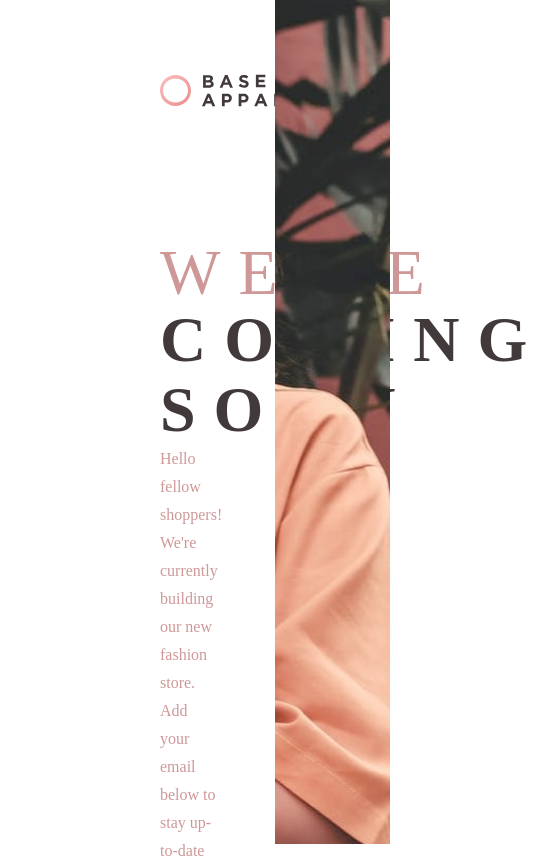
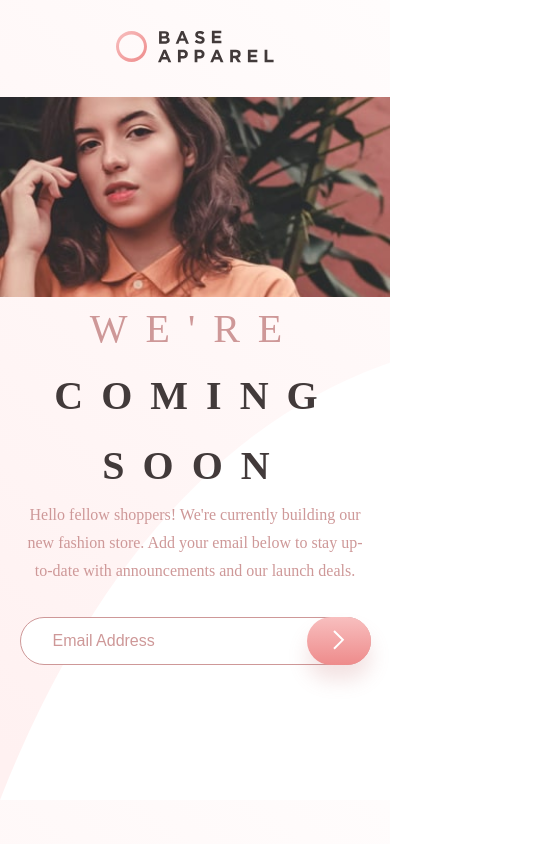
Before and after one commit to KiwiScreams/Base-Apparel-coming-soon-page, a plain HTML site: page index.html in a window 390 px wide. Shown: the top 858 px of the page, 545 px wide, since content can reach past the window. Drawn offline with Linux system fonts and the light colour scheme.

Commit message:
responsive

```diff
--- a/index.html
+++ b/index.html
@@ -14,6 +14,9 @@
     <div class="left-content">
       <div class="header">
         <a href="index.html"><img src="./images/logo.svg" alt="logo"></a>
+      </div>
+      <div class="hidden-image">
+        <img src="./images/hero-mobile.jpg" alt="hero-mobile">
       </div>
       <div class="text-container">
         <h1><span class="were">WE'RE</span><br /><span class="soon">COMING<br />SOON</span></h1>
--- a/styles/style.css
+++ b/styles/style.css
@@ -1,5 +1,4 @@
-*
-{
+* {
     margin: 0;
     padding: 0;
     box-sizing: border-box;
@@ -9,8 +8,8 @@
     outline: none;
     transition: 0.3s;
 }
-:root
-{
+
+:root {
     /* COLOR */
     --light-pink-clr: #F8BFBF;
     --dark-flr: #423A3A;
@@ -33,50 +32,49 @@
     --line-height-64: 64px;
     --line-height-28: 28px;
 }
-.flex
-{
+
+.flex {
     display: flex;
-    /* justify-content: space-between; */
-    /* align-items: center; */
 }
-body
-{
+
+body {
     width: 100vw;
     height: 100vh;
     overflow-x: hidden;
     padding-left: 160px;
+    background: url(../images/bg-pattern-desktop.svg);
 }
-.header
-{
+
+.header {
     width: 50%;
     padding-top: 74px;
     margin-bottom: 130px;
 }
-.left-content
-{
+
+.left-content {
     width: 50%;
 }
-.left-content .text-container h1 span
-{
+
+.left-content .text-container h1 span {
     font-size: var(--font-size-64);
     line-height: var(--line-height-70);
     letter-spacing: var(--letter-spacing-18);
 }
-.left-content .text-container h1 span.were
-{
+
+.left-content .text-container h1 span.were {
     color: var(--dark-pink-clr);
     font-weight: var(--font-weight-300);
     line-height: var(--line-height-64);
     letter-spacing: var(--letter-spacing-18);
 }
-.left-content .text-container h1 span.soon
-{
+
+.left-content .text-container h1 span.soon {
     color: var(--dark-flr);
     font-weight: var(--font-weight-600);
     margin-bottom: 32px;
 }
-.left-content .text-container p
-{
+
+.left-content .text-container p {
     color: var(--dark-pink-clr);
     font-weight: var(--font-weight-400);
     font-size: var(--font-size-16);
@@ -84,28 +82,27 @@ body
     width: 50%;
     margin-bottom: 40px;
 }
-.right-content
-{
+
+.right-content {
     width: 50%;
     overflow: hidden;
 }
-.image-container
-{
+
+.image-container {
     height: 100vh;
     float: right;
 }
-.image-container img
-{
+
+.image-container img {
     height: 100%;
 }
-.left-content .inp
-{
-    width: fit-content;
+
+.left-content .inp {
     position: relative;
     width: 60%;
 }
-.left-content .inp input
-{
+
+.left-content .inp input {
     width: 100%;
     height: 56px;
     border: 1px solid var(--dark-pink-clr);
@@ -113,22 +110,22 @@ body
     padding-left: 32px;
     margin-bottom: 8px;
 }
-.left-content .inp img.error
-{
+
+.left-content .inp img.error {
     position: absolute;
     right: 116px;
     display: none;
     z-index: 10;
     top: 15px;
 }
-.left-content .inp input::placeholder
-{
+
+.left-content .inp input::placeholder {
     font-weight: var(--font-weight-400);
     font-size: var(--font-size-16);
     color: var(--dark-pink-clr);
 }
-.left-content .inp button
-{
+
+.left-content .inp button {
     background: linear-gradient(#F8BFBF, #EE8B8B);
     width: 100px;
     height: 56px;
@@ -137,20 +134,109 @@ body
     border-radius: 50px;
     box-shadow: 0 15px 20px 0 #c36f6f33;
 }
-.left-content .inp button:hover
-{
+
+.left-content .inp button:hover {
     background: #F8BFBF;
     box-shadow: 0 15px 20px 0 #c36f6f33;
 }
-button, a
-{
+
+button,
+a {
     cursor: pointer;
 }
-.error
-{
+
+.error {
     margin-left: 32px;
     color: var(--error-clr);
     font-weight: var(--font-weight-400);
     font-size: var(--font-size-13);
     display: none;
 }
+
+.left-content .hidden-image {
+    display: none;
+}
+
+@media screen and (max-width: 900px) {
+    .image-container {
+        display: none;
+    }
+
+    .left-content .hidden-image {
+        display: block;
+        width: 100%;
+        height: 200px;
+        overflow: hidden;
+    }
+
+    .left-content .hidden-image img {
+        width: 100%;
+    }
+
+    .left-content .text-container h1 span {
+        font-size: 40px;
+    }
+
+    .header {
+        width: 100%;
+        padding-top: 30px;
+        margin-bottom: 30px;
+    }
+
+    .left-content {
+        width: 100%;
+        text-align: center;
+    }
+
+    .left-content .text-container p {
+        width: 90%;
+        margin: auto;
+    }
+
+    .right-content {
+        width: 0;
+    }
+
+    body {
+        padding-left: 0px;
+    }
+
+    .left-content .inp input {
+        width: 100%;
+        height: 48px;
+    }
+
+    .left-content .inp button {
+        width: 64px;
+        height: 48px;
+    }
+
+    .left-content .inp {
+        width: 90%;
+        margin: auto;
+        margin-top: 32px;
+    }
+
+    .error {
+        text-align: center;
+    }
+
+    .left-content .inp img.error {
+        right: 70px;
+    }
+}
+
+@media screen and (min-width: 1200px) {
+    body {
+        width: 100vw;
+        height: 100vh;
+        overflow-x: hidden;
+        padding-left: 80px;
+        background: url(../images/bg-pattern-desktop.svg);
+    }
+
+    .left-content .inp {
+        position: relative;
+        width: 80%;
+    }
+}
```
